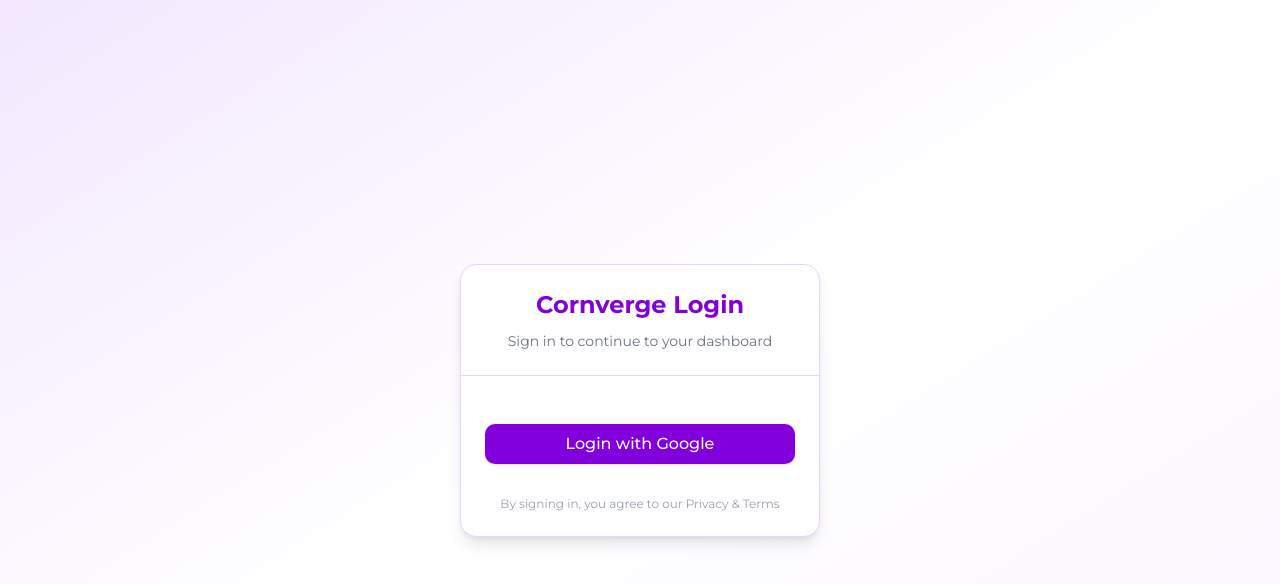
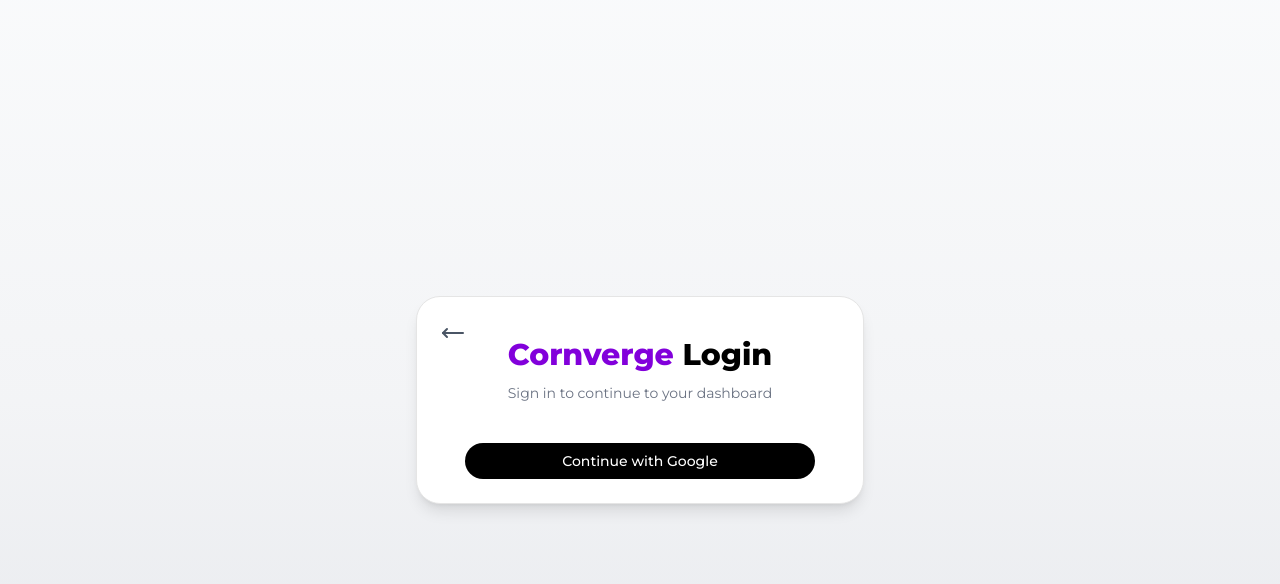
Before and after one commit to Bunny099/cornverge, a Next.js app: page /auth/login in a window 1280 px wide. Shown: the top 584 px of the page. Built offline with nearby package versions, Linux system fonts and the light colour scheme.

Commit message:
Ui:updated login page

```diff
--- a/src/app/auth/login/page.tsx
+++ b/src/app/auth/login/page.tsx
@@ -1,7 +1,10 @@
+"use client"
 
-"use client"
-import { Card, CardContent, CardFooter, CardHeader } from "@/components/ui/card"
+import { Button } from "@/components/ui/button"
+import { Card, CardContent, CardHeader } from "@/components/ui/card"
 import { signIn } from "next-auth/react"
+import { MoveLeft } from 'lucide-react';
+import Link from "next/link";
 
 export default function LoginPage() {
   async function loginFun() {
@@ -9,26 +12,31 @@
   }
 
   return (
-    <div className="min-h-screen w-full flex items-center justify-center bg-gradient-to-br from-purple-100 via-white to-purple-50 p-4">
-      <Card className="w-[360px] shadow-lg rounded-2xl border border-purple-200">
-        <CardHeader className="text-center border-b border-purple-200 pb-3">
-          <h1 className="text-2xl font-bold text-purple-700">Cornverge Login</h1>
-          <p className="text-sm text-gray-500 mt-1">Sign in to continue to your dashboard</p>
+    <div className="min-h-screen flex items-center justify-center bg-gradient-to-b from-gray-50 via-gray-100 to-gray-200 p-4">
+      <Card className="shadow-lg rounded-3xl w-full max-w-sm md:max-w-md p-6 relative">
+
+        {/* Back arrow */}
+        <Link href={"/"} className="absolute top-6 left-6">
+          <MoveLeft className="h-6 w-6 text-gray-600 hover:text-gray-700 transition-colors cursor-pointer" />
+        </Link>
+
+        <CardHeader className="text-center mt-4">
+          <h1 className="text-3xl font-extrabold text-black">
+            <span className="text-purple-700">Cornverge</span> Login
+          </h1>
+          <p className="text-sm text-gray-500 mt-1">
+            Sign in to continue to your dashboard
+          </p>
         </CardHeader>
 
-        <CardContent className="pt-6">
-          <button
+        <CardContent className="mt-4">
+          <Button
+            className="w-full bg-black text-white hover:bg-purple-700 transition-transform transform hover:scale-105 py-3 rounded-full cursor-pointer"
             onClick={loginFun}
-            className="w-full py-2 px-4 rounded-lg bg-purple-700 text-white font-medium
-                       hover:bg-purple-800 transition-colors duration-200 shadow-sm"
           >
-            Login with Google
-          </button>
+            Continue with Google
+          </Button>
         </CardContent>
-
-        <CardFooter className="flex justify-center pt-2">
-          <p className="text-xs text-gray-400">By signing in, you agree to our Privacy & Terms</p>
-        </CardFooter>
       </Card>
     </div>
   )
```
